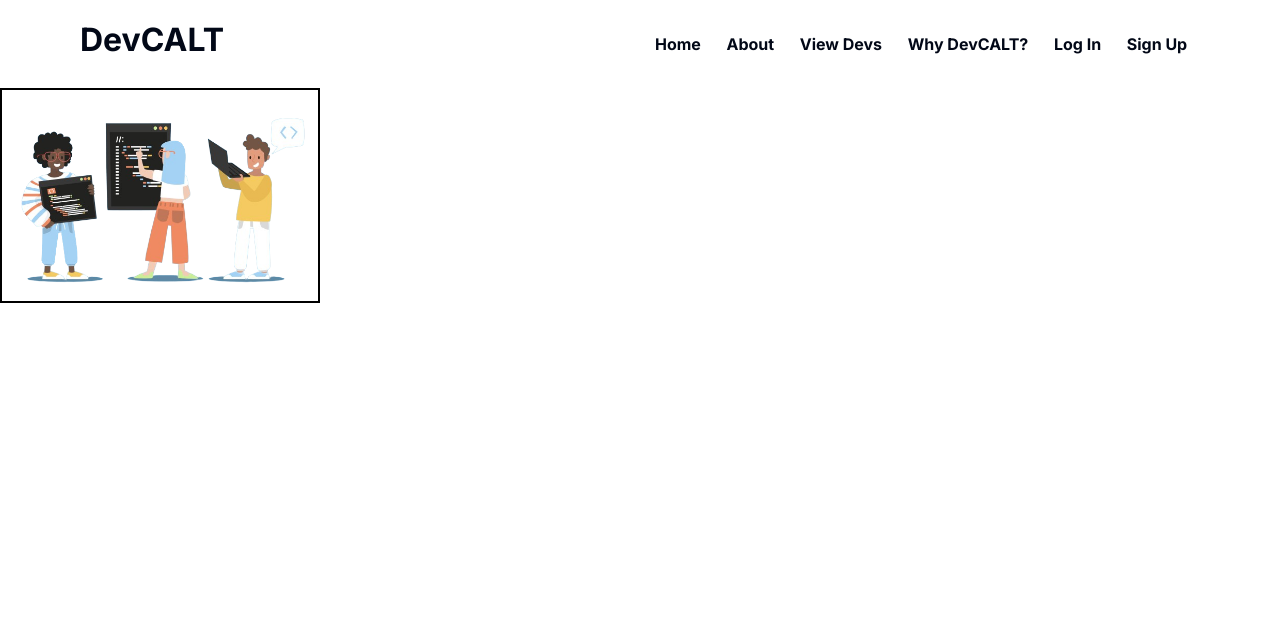
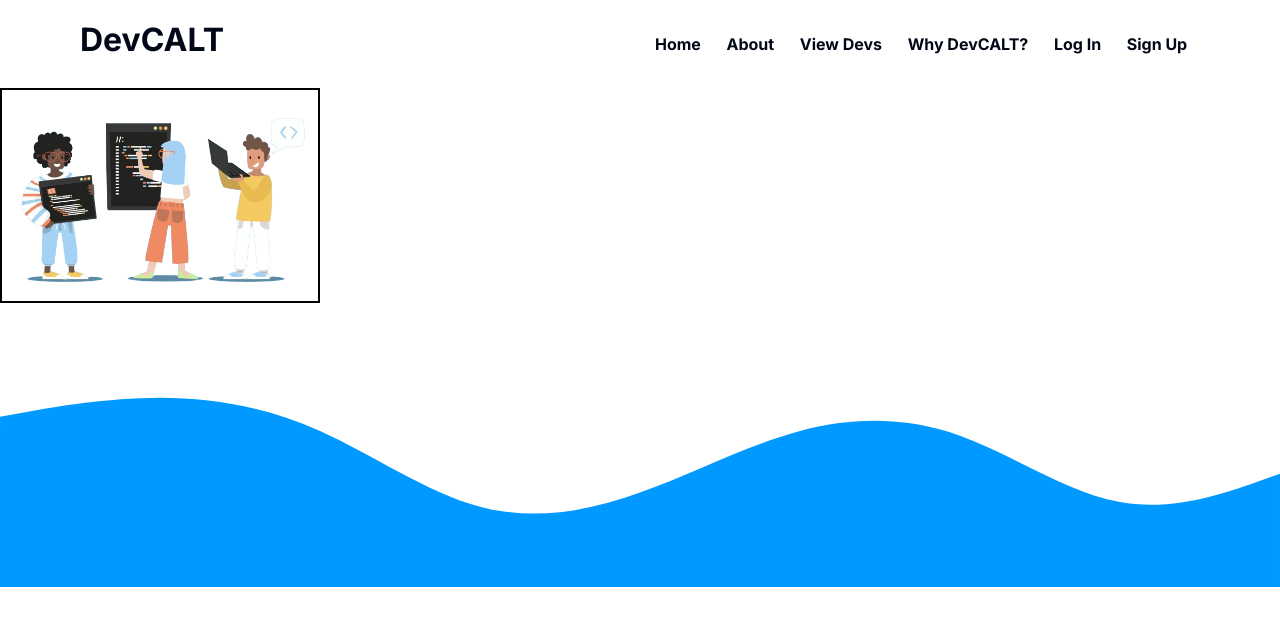
Before and after one commit to Saran-pariyar/DevCALT, a Next.js app: page / in a window 1280 px wide. Shown: the top 626 px of the page. Built offline with nearby package versions, Linux system fonts and the light colour scheme; no server answers.

Commit message:
started using svg for hero bg

```diff
--- a/app/home/page.tsx
+++ b/app/home/page.tsx
@@ -24,7 +24,7 @@ const HomeComponent = async () => {
     </div>
 
       </div>
-
+      <svg xmlns="http://www.w3.org/2000/svg" viewBox="0 0 1440 320"><path fill="#0099ff" fill-opacity="1" d="M0,128L30,122.7C60,117,120,107,180,106.7C240,107,300,117,360,144C420,171,480,213,540,229.3C600,245,660,235,720,213.3C780,192,840,160,900,144C960,128,1020,128,1080,149.3C1140,171,1200,213,1260,224C1320,235,1380,213,1410,202.7L1440,192L1440,320L1410,320C1380,320,1320,320,1260,320C1200,320,1140,320,1080,320C1020,320,960,320,900,320C840,320,780,320,720,320C660,320,600,320,540,320C480,320,420,320,360,320C300,320,240,320,180,320C120,320,60,320,30,320L0,320Z"></path></svg>
     </section>
   )
 }
```
